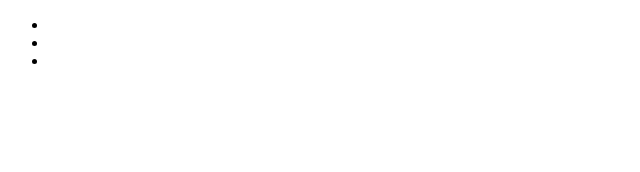
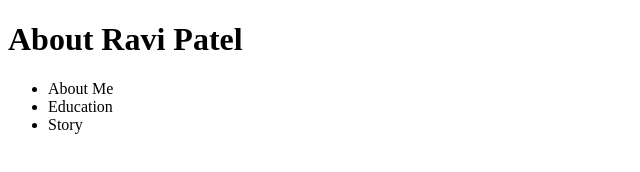
Before and after one commit to rpatel1291/Lab5-HTML, a plain HTML site: page index.html in a window 1280 px wide. Shown: the whole page, without its empty margins (0-640 px from the left). Drawn offline with Linux system fonts and the light colour scheme.

Commit message:
Add of Nav and details
Added a Nav group with three links and anchored to future pages

```diff
--- a/index.html
+++ b/index.html
@@ -6,12 +6,13 @@
     <title>Ravi Patel's About Me Page</title>
 </head>
 <body>
+    <h1>About Ravi Patel</h1>
     <header>
         <nav>
             <ul>
-                <li><a></a></li>
-                <li><a></a></li>
-                <li><a></a></li>
+                <li><a>About Me</a></li>
+                <li><a>Education</a></li>
+                <li><a>Story</a></li>
             </ul>
         </nav>
     </header>
```
